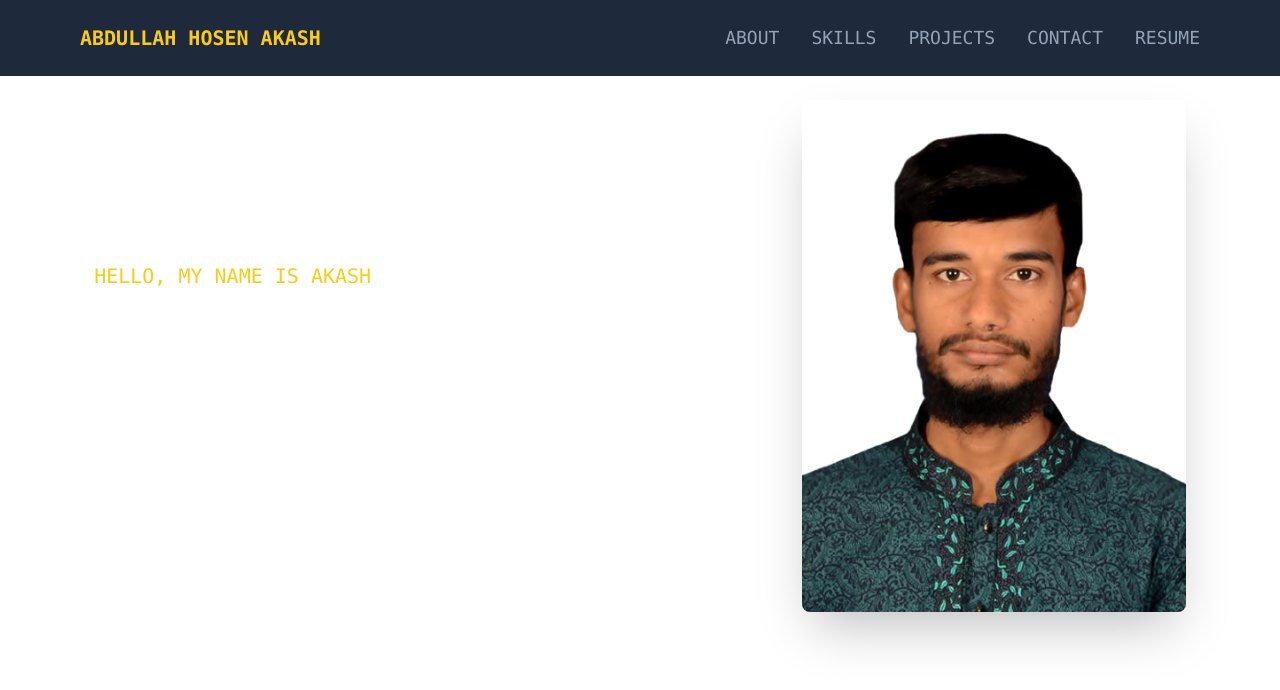
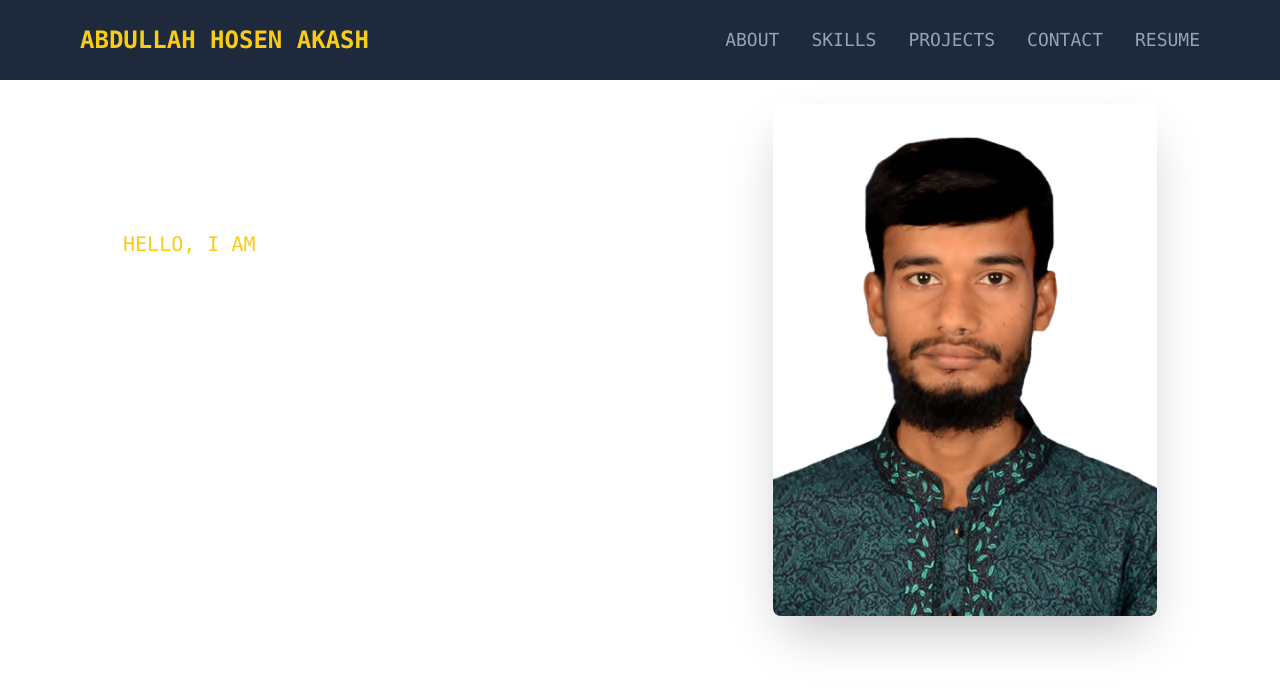
Before and after one commit to abdullahhosenakash/ah-akash, a Next.js app: page / in a window 1280 px wide. Shown: the top 690 px of the page. Built offline with nearby package versions, Linux system fonts and the light colour scheme.

Commit message:
routes added

```diff
--- /dev/null
+++ b/app/about/page.js
@@ -0,0 +1,5 @@
+const About = () => {
+  return <section>About</section>;
+};
+
+export default About;
--- /dev/null
+++ b/app/contact/page.js
@@ -0,0 +1,5 @@
+const Contact = () => {
+  return <section>Contact</section>;
+};
+
+export default Contact;
--- /dev/null
+++ b/app/projects/page.js
@@ -0,0 +1,5 @@
+const Projects = () => {
+  return <section>Projects</section>;
+};
+
+export default Projects;
--- /dev/null
+++ b/app/resume/page.js
@@ -0,0 +1,5 @@
+const Resume = () => {
+  return <section>Resume</section>;
+};
+
+export default Resume;
--- /dev/null
+++ b/app/skills/page.js
@@ -0,0 +1,5 @@
+const Skills = () => {
+  return <section>Skills</section>;
+};
+
+export default Skills;
--- a/components/Banner/Banner.js
+++ b/components/Banner/Banner.js
@@ -12,12 +12,12 @@ const Banner = () => {
         priority={true}
       />
       <div>
-        <h3 className='text-xl uppercase text-yellow-400'>
-          Hello, my name is Akash
-        </h3>
-        <h2 className='lg:text-7xl text-6xl text-white'>I make websites.</h2>
+        <h3 className='text-xl uppercase text-yellow-400'>Hello, I am</h3>
+        <h2 className='lg:text-7xl text-6xl text-white'>
+          Abdullah Hosen <br /> Akash
+        </h2>
         <p className='text-3xl mt-4 text-white'>
-          I am a MERN stack developer. <br /> I love to code
+          I am a full stack developer. <br /> I love to code
           <TextStateForBanner />
         </p>
       </div>
--- a/components/NavBar/Navbar.js
+++ b/components/NavBar/Navbar.js
@@ -7,7 +7,7 @@ const Navbar = () => {
     <nav className='lg:px-20 px-4 py-6 uppercase bg-slate-800'>
       <ul className='flex justify-between items-center'>
         <li>
-          <Link href='/' className='text-yellow-400 font-bold text-xl'>
+          <Link href='/' className='text-yellow-400 font-bold text-2xl'>
             Abdullah Hosen Akash
           </Link>
         </li>
```
